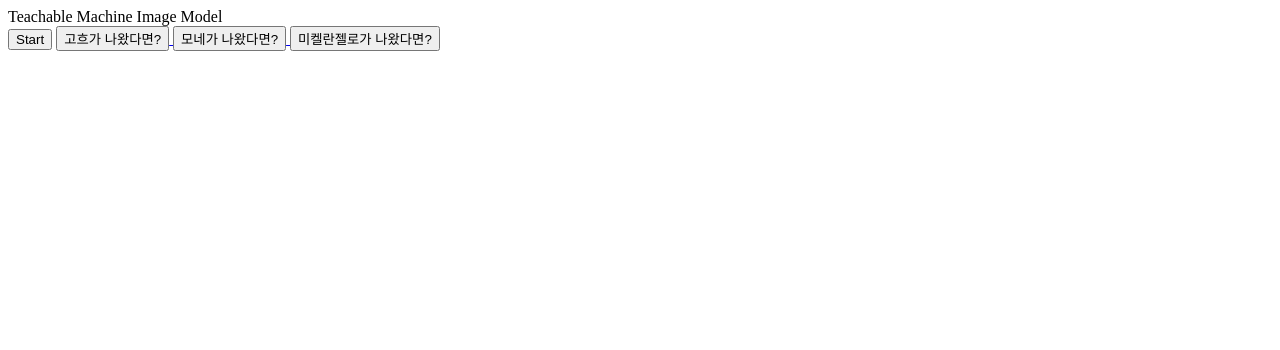
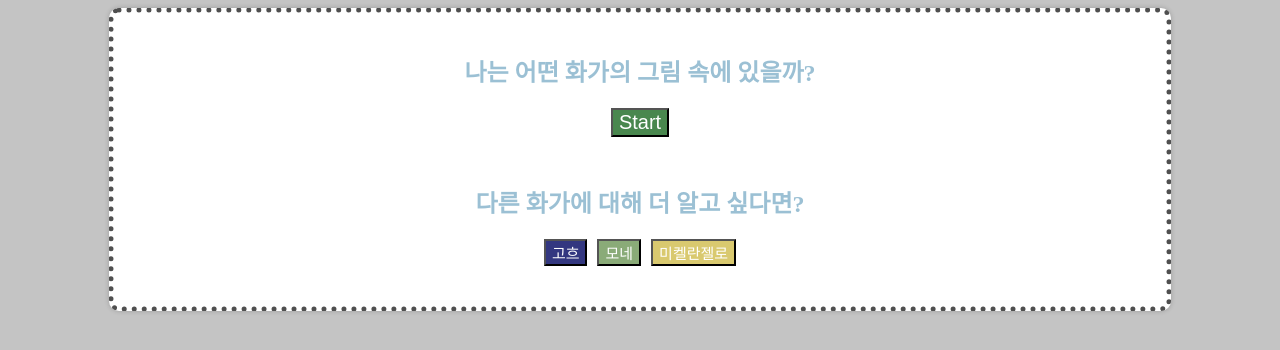
Before and after one commit to Kimyejean/23_01_mobile_Finals, a plain HTML site: page index.html in a window 1280 px wide. Drawn offline with Linux system fonts and the light colour scheme.

Commit message:
Update index.html

```diff
--- a/index.html
+++ b/index.html
@@ -1,13 +1,60 @@
 <html>
 <head>
 <title>그림 속의 나</title>
+<style>
+	body {
+      background-color: #c4c4c4;
+    }
+	h2 {
+        color: #9bc0d4;
+        text-align: center;
+    }
+	#start{
+		background-color: #49874e;
+		color: white;
+		font-size: 20px;
+	}
+	#btgogh{
+		background-color: #333780;
+		color: white;
+		font-size: 15px;
+	}
+	#btmonet{
+		background-color: #8aab78;
+		color: white;
+		font-size: 15px;
+	}
+	#btmichelangelo{
+		background-color: #d9c96f;
+		color: white;
+		font-size: 15px;
+	}
+	.container {
+      width: 80%;
+      margin: 0 auto;
+      background-color: white;
+      padding: 20px;
+      border: 5px dotted #4f4f4f;
+      border-radius: 10px;
+      box-shadow: 0 0 5px rgba(0, 0, 0, 0.2);
+    }
+	 .button-container {
+	  justify-content: center;
+      display: flex;
+      gap: 10px;
+    }
+</style>
 </head>
 <body>
-<div>Teachable Machine Image Model</div>
-<button type="button" onclick="init()">Start</button>
-<a href="gogh.html"><button type="button">고흐가 나왔다면?</button>
-<a href="monet.html"><button type="button">모네가 나왔다면?</button>
-<a href="michelangelo.html"><button type="button">미켈란젤로가 나왔다면?</button>
+<div class="container">
+<h2>나는 어떤 화가의 그림 속에 있을까?<h2>
+<button type="button" onclick="init()" id="start">Start</button><br><br>
+<h2>다른 화가에 대해 더 알고 싶다면?<h2>
+<div class="button-container">
+<a href="gogh.html"><button type="button" id="btgogh">고흐</button>
+<a href="monet.html"><button type="button" id="btmonet">모네</button>
+<a href="michelangelo.html"><button type="button" id="btmichelangelo">미켈란젤로</button>
+</div>
 <div id="webcam-container"></div>
 <div id="label-container"></div>
 <script src="https://cdn.jsdelivr.net/npm/@tensorflow/tfjs@latest/dist/tf.min.js"></script>
@@ -84,5 +131,6 @@
         }
     }
 </script>
+</div>
 </body>
 </html>
```
